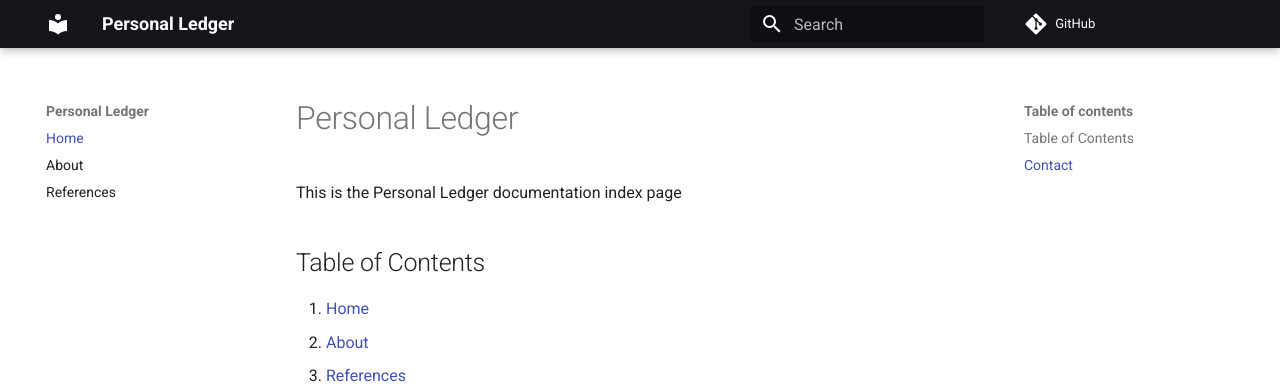
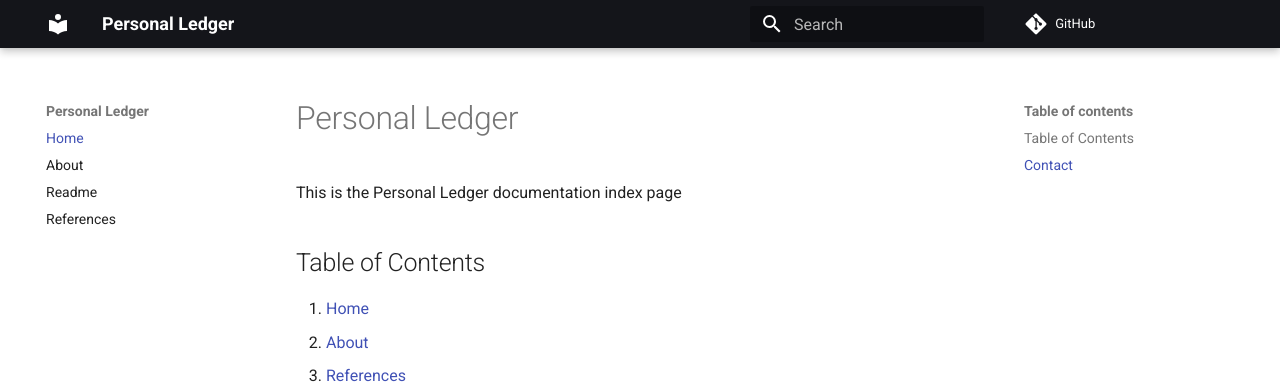
Before and after one commit to IanTeda/personal-ledger, an MkDocs documentation site: the page built from docs/README.md, in a window 1280 px wide. Shown: the top 384 px of the page. Built offline with MkDocs 1.6.1 and Material for MkDocs 9.7.7, drawn with Linux system fonts in a browser that asks for light colours; comment, search, counter and statistics services are not loaded.

Commit message:
Trying linking the Repo README

```diff
--- a/mkdocs.yaml
+++ b/mkdocs.yaml
@@ -15,6 +15,7 @@ theme:
 nav:
   - Home: README.md
   - About: about.md
+  - Readme: ../README.md
   - References: references.md
 plugins:
   - search
```
